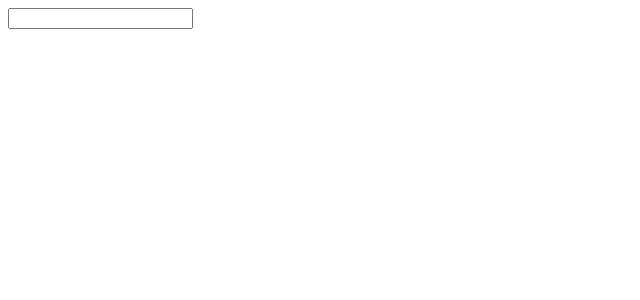
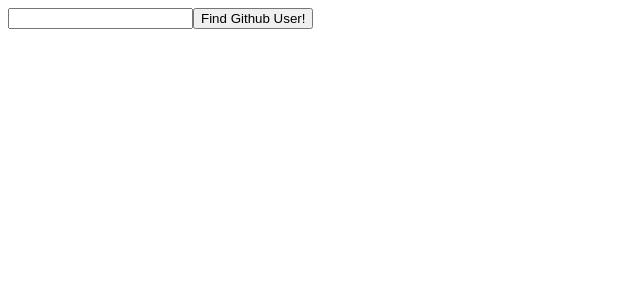
Before and after one commit to janellemellor/github-viewer, a React app: page / in a window 1280 px wide. Shown: the top 300 px of the page, without its empty margins (0-640 px from the left). Built offline with nearby package versions, Linux system fonts and the light colour scheme.

Commit message:
update UserInput to add button

```diff
--- a/src/components/UserInput/UserInput.jsx
+++ b/src/components/UserInput/UserInput.jsx
@@ -1,14 +1,16 @@
 import React from 'react';
 import PropTypes from 'prop-types';
 
-const UserInput = ({ username, onUsernameChange }) => (
-  <>
+const UserInput = ({ username, onUsernameSubmit, onUsernameChange }) => (
+  <form onSubmit={onUsernameSubmit}>
     <input type='text' name='username' value={username} onChange={onUsernameChange} />
-  </>
+    <button>Find Github User!</button>
+  </form>
 );
 
 UserInput.propTypes = {
   username: PropTypes.string.isRequired,
+  onUsernameSubmit: PropTypes.func.isRequired,
   onUsernameChange: PropTypes.func.isRequired
 };
 
```
